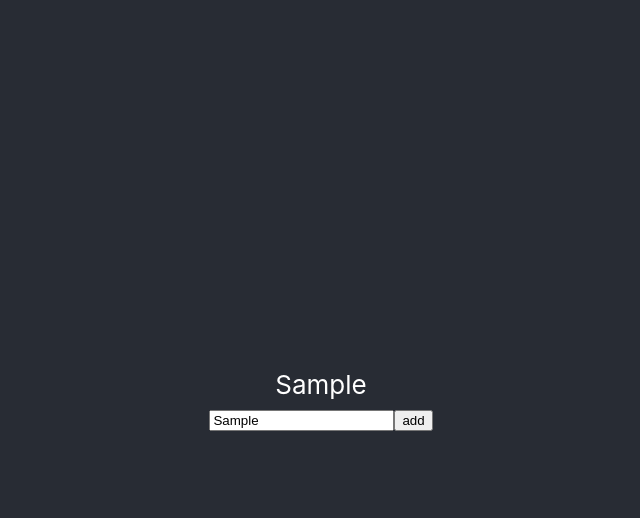
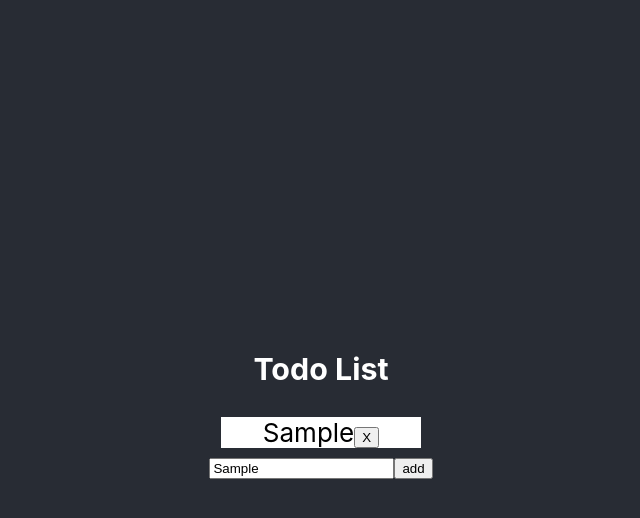
Before and after one commit to hoveeshe/todo_list_frontend, a React (Create React App) app: page / in a window 1280 px wide. Both pictures are taken after typing "Sample" into the empty fields and a click on the button "add". Shown: the top 518 px of the page, without its empty margins (319-959 px from the left). Built offline with nearby package versions, Linux system fonts and the light colour scheme.

Commit message:
[react-todolist][hovees] feature: add css and index for todo

```diff
--- /dev/null
+++ b/src/components/Todo/index.css
@@ -0,0 +1,12 @@
+.todo {
+  background-color: white;
+  color: black;
+  width: 200px;
+}
+
+.todoDone {
+  background-color: white;
+  color: black;
+  width: 200px;
+  text-decoration: line-through black;
+}
--- a/src/components/Todo/index.js
+++ b/src/components/Todo/index.js
@@ -1,21 +1,37 @@
-import React from 'react'
+import React from 'react';
+import './index.css'
 
 class Todo extends React.Component {
   constructor(props) {
     super(props)
     this.state = {
-
+      index: this.props.index,
+      className: 'todo'
     }
   }
 
   render() {
     return (
-      <div>
+      <div className={this.state.className} onClick={this.onClick}>
         {this.props.text}
+        <button onClick={this.delete}>X</button>
       </div>
     )
   }
 
+  onClick = (event) => {
+    event.stopPropagation()
+    console.log('onClick');
+    console.log(this.state.index);
+  }
+
+  delete = (event) => {
+    event.stopPropagation()
+    console.log('delete');
+    console.log(this.state.index);
+  }
+
+
 }
 
 export default Todo
--- a/src/components/TodoList/index.js
+++ b/src/components/TodoList/index.js
@@ -10,12 +10,13 @@ class TodoList extends React.Component {
   }
 
   render() {
-    console.log(this.props.todoList);
     return (
       <div>
+        <h3>Todo List</h3>
         {this.props.todoList.map((item, index) =>
           <Todo key={index}
-            text={this.props.todoList[index].text} />)
+            index={index}
+            text={item.text} />)
         }
       </div>
     )
--- a/src/reducers/todoList.js
+++ b/src/reducers/todoList.js
@@ -1,5 +1,4 @@
 const todoList = (state = [], action) => {
-  console.log(action);
   switch (action.type) {
     case 'ADD_TODO':
       return [...state, {text: action.text}]
```
